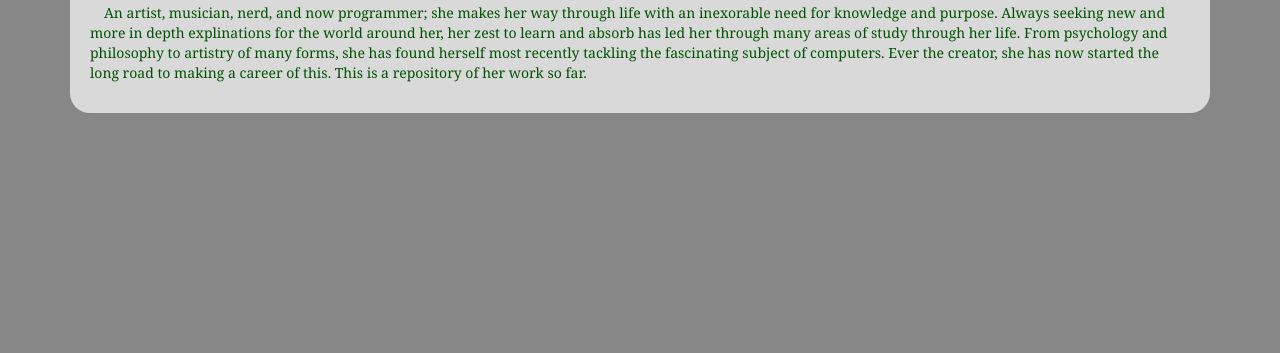
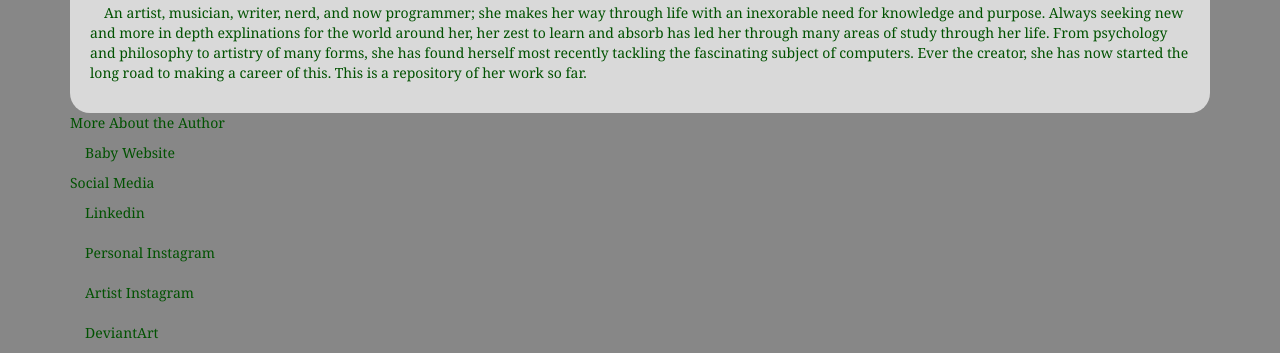
Before and after one commit to JuniperxandxLamplight/Project-Portfolio, a plain HTML site: page index.html in a window 1280 px wide. Shown: the part 625-978 px from the top of the page. Before the commit the page ends 800 px from the top, so only its background shows below. Drawn offline with nearby package versions, Linux system fonts and the light colour scheme.

Commit message:
add basic sidebar and links

```diff
--- a/css/styles.css
+++ b/css/styles.css
@@ -10,8 +10,6 @@ a{
 .header img{
   float: top;
   margin-left: 220px;
-  padding-bottom: none;
-  margin-bottom: none;
 }
 
 .tabs{
--- a/index.html
+++ b/index.html
@@ -61,9 +61,32 @@
 
       <div class="information">
         <h1>Aurora</h1>
-        <p>&emsp;An artist, musician, nerd, and now programmer; she makes her way through life with an inexorable need for knowledge and purpose. Always seeking new and more in depth explinations for the world around her, her zest to learn and absorb has led her through many areas of study through her life. From psychology and philosophy to artistry of many forms, she has found herself most recently tackling the fascinating subject of computers. Ever the creator, she has now started the long road to making a career of this. This is a repository of her work so far.</p>
+        <p>&emsp;An artist, musician, writer, nerd, and now programmer; she makes her way through life with an inexorable need for knowledge and purpose. Always seeking new and more in depth explinations for the world around her, her zest to learn and absorb has led her through many areas of study through her life. From psychology and philosophy to artistry of many forms, she has found herself most recently tackling the fascinating subject of computers. Ever the creator, she has now started the long road to making a career of this. This is a repository of her work so far.</p>
+      </div>
+
+      <div class="sidebar">
+        <ul class="nav flex-column">
+          <li>More About the Author</li>
+          <li class="nav-item">
+            <a class="nav-link" href="#">Baby Website</a>
+          </li>
+          <li>Social Media</li>
+          <li class="nav-item">
+            <a class="nav-link" href="https://www.linkedin.com/in/aurora-shido-wagenet-6351a6166/">Linkedin</a>
+          </li>
+          <li class="nav-item">
+            <a class="nav-link" href="https://www.instagram.com/crazylittlewolf/">Personal Instagram</a>
+          </li>
+          <li class="nav-item">
+            <a class="nav-link" href="https://www.instagram.com/girlinthenorthernlights/">Artist Instagram</a>
+          </li>
+          <li class="nav-item">
+            <a class="nav-link" href="https://www.deviantart.com/auroraofthemoon">DeviantArt</a>
+          </li>
+        </ul>
 
       </div>
+
 
 
 
```
